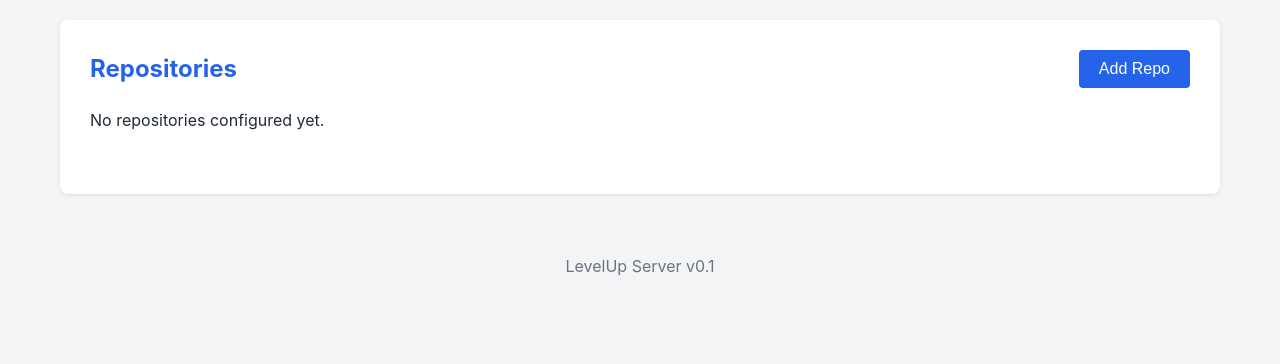
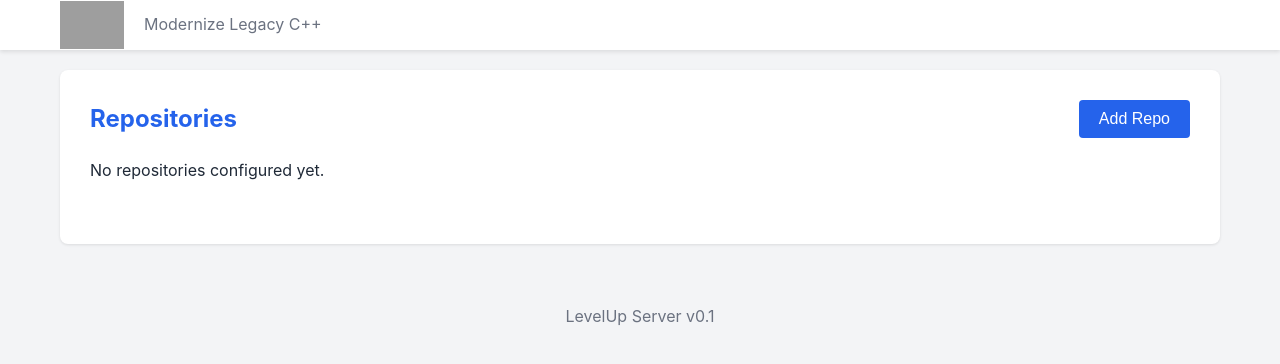
Before and after one commit to BjarneHelgesen/LevelUp, a Flask app: page / in a window 1280 px wide. Shown: the top 364 px of the page. Run offline with Flask 3, Linux system fonts and the light colour scheme; data that the repository does not hold is empty; parts of the project's set-up code (start-up, migrations or seed data) failed here and were passed over; grey boxes are pictures that could not be loaded.

Commit message:
Show top bar on all screens with full-height logo
- Display top bar on both Repos and Mods screens
- Hide back button on Repos screen (show only on Mods screen)
- Increase logo height from 35px to 48px to fill bar height
- Reduce top/bottom padding from 10px to 5px for taller logo
- Initialize top bar visibility on page load

🤖 Generated with [Claude Code](https://claude.com/claude-code)

Co-Authored-By: Claude <noreply@anthropic.com>

```diff
--- a/static/css/style.css
+++ b/static/css/style.css
@@ -47,7 +47,7 @@ body {
 .top-bar-content {
     max-width: 1200px;
     margin: 0 auto;
-    padding: 10px 20px;
+    padding: 5px 20px;
     display: flex;
     align-items: center;
     gap: 20px;
@@ -55,7 +55,7 @@ body {
 }
 
 .top-bar-logo {
-    height: 35px;
+    height: 48px;
     width: auto;
 }
 
--- a/static/js/app.js
+++ b/static/js/app.js
@@ -48,12 +48,16 @@ function showScreen(screenId) {
     });
     document.getElementById(screenId).classList.add('active');
 
-    // Toggle top bar visibility
+    // Show top bar on all screens
     const topBar = document.getElementById('top-bar');
+    topBar.classList.add('visible');
+
+    // Toggle back button visibility based on screen
+    const backButton = document.getElementById('back-to-repos-btn');
     if (screenId === 'mods') {
-        topBar.classList.add('visible');
+        backButton.style.display = 'block';
     } else {
-        topBar.classList.remove('visible');
+        backButton.style.display = 'none';
     }
 
     // Load screen-specific data
@@ -496,5 +500,13 @@ document.head.appendChild(style);
 
 // Initialize
 document.addEventListener('DOMContentLoaded', () => {
+    // Show top bar on initial load (Repos screen)
+    const topBar = document.getElementById('top-bar');
+    topBar.classList.add('visible');
+
+    // Hide back button on Repos screen
+    const backButton = document.getElementById('back-to-repos-btn');
+    backButton.style.display = 'none';
+
     loadRepositories();
 });
```
